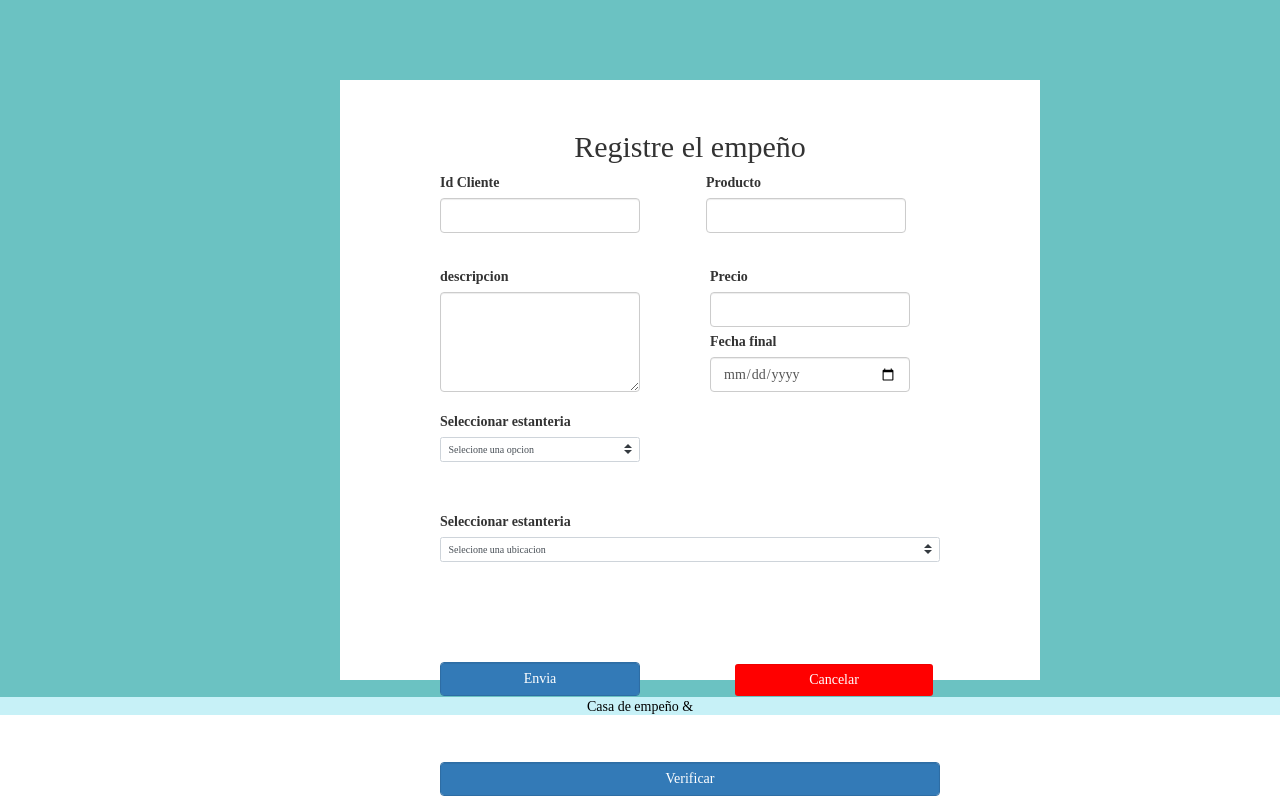
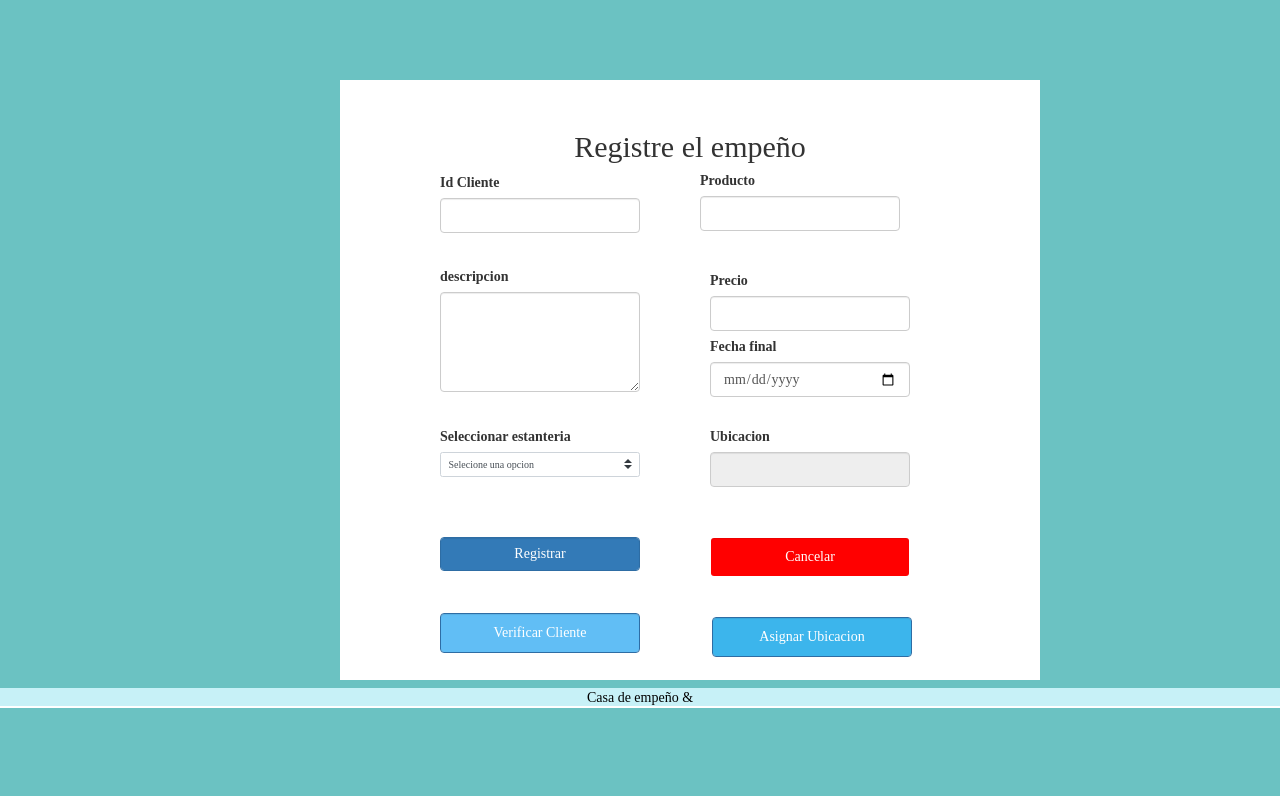
Before and after one commit to Pelsac/casa-empenio, a PHP site: page /vistas/VistaPrincipal.php in a window 1280 px wide. Shown: the part 122-918 px from the top of the page. After the commit the page ends 830 px from the top, so only its background shows below. Run offline with PHP 8.4, Linux system fonts and the light colour scheme; data that the repository does not hold is empty.

Commit message:
Se agrego registra empleado, registrar cliente, registrar empeño

```diff
--- a/css/vistaP.css
+++ b/css/vistaP.css
@@ -58,9 +58,10 @@ header ul a{
     background-color: #fff;
 }
 
-#container .formularioEmpeno form .rol{
-    width: 200px;
-    height: 100px;
+#container .formularioEmpeno form .estanteria{
+    width: 150px;
+    height: 50px;
+
     margin-top: 30px;
 
 
@@ -68,8 +69,8 @@ header ul a{
 
 #container .formularioEmpeno form .producto{
    float: right;
-   margin-top:-94px;
-   padding: 34px;
+   margin-top:-102px;
+   padding: 40px;
 
 }
 
@@ -106,8 +107,24 @@ header ul a{
  #container .formularioEmpeno form .fecha-final{
     width: 100px;
     height: 50px;
-    margin-top:15px;
+    margin-top:20px;
     margin-left: 270px;
+
+ }
+
+
+ #container .formularioEmpeno form .ubicacion{
+    width: 70px;
+    height: 70px;
+    margin-top:-60px;
+    margin-left: 270px;
+
+ }
+ #container .formularioEmpeno form .estanteria{
+     width: 200px;
+    height: 60px;
+    margin-top:40px;
+    margin-left:0px;
 
  }
 
@@ -135,19 +152,38 @@ header ul a{
  #container .formularioEmpeno form .buton{
     width: 200px;
     height: 100px;
-    margin-top: 100px;
+    margin-top: 40px;
+
  }
 
+ #container .formularioEmpeno form #verificar{
+    width: 200px;
+    height: 40px;
+    margin-top: -30px;
+    background-color: rgb(97, 190, 245);
+     color:#fff;
+ }
+ #container .formularioEmpeno form #asignar{
+    width: 200px;
+    height: 40px;
+    float: right;
+    margin-right: 28px;
+    margin-top: -20px;
+    background-color: rgb(60, 181, 236);
+     color:#fff;
+ }
  #container .formularioEmpeno form #cancelar{
 
-     margin-top: 23px;
+     margin-top: 0px;
+     height: 40px;
      float: right;
-     margin-right: -294px;
-     margin-top: 1px;
+     margin-right: -270px;
+
      background-color: red;
      color:#fff;
 
  }
+
 
  footer{
     height: 18px;
--- a/js/funcionesCliente.js
+++ b/js/funcionesCliente.js
@@ -33,6 +33,7 @@ let reg=true;
         .then( data => {
           if(data==='Si'){
             formulario.reset()
+
             mensaje.innerHTML=`<div class="alert alert-danger" >Registro Exitoso</div>`;
             console.log('Datos Insertados');
 
--- a/php/Cliente.php
+++ b/php/Cliente.php
@@ -54,7 +54,7 @@ class Cliente extends Conexion{
         return $matriz;
 
        }else{
-
+         echo json_encode("no");
          return -1;
        }
 
--- a/php/Empleado.php
+++ b/php/Empleado.php
@@ -30,6 +30,7 @@ class Empleado extends Conexion{
         $resultado=$this->conexion->prepare($sql);
 
         $resultado->execute();
+
         return 1;
         } catch(Exception $e){
            die("Error" . $e->getMessage());
@@ -43,7 +44,7 @@ class Empleado extends Conexion{
         try{
         $this->Cedula=$id;
          $matriz = array();
-          $sql="SELECT * FROM `empleado` WHERE cedula = '$this->Cedula'";
+          $sql="SELECT * FROM `empleado` WHERE cedula = BINARY '$this->Cedula'";
           $resultado=$this->conexion->prepare($sql);
           $resultado->execute();
           $numero_registro=$resultado->rowCount();
--- a/php/Usuario.php
+++ b/php/Usuario.php
@@ -70,18 +70,18 @@ class Usuario extends Conexion{
         try{
 
          $matriz = array();
-          $sql="SELECT * FROM `usuario` WHERE username = '$id'";
+          $sql="SELECT * FROM `usuario` WHERE username = BINARY '$id'";
           $resultado=$this->conexion->prepare($sql);
           $resultado->execute();
           $numero_registro=$resultado->rowCount();
           if($numero_registro!=0){
 
               foreach ($this->conexion->query($sql, PDO::FETCH_ASSOC) as $item) $matriz[] = $item;
-              echo json_encode($matriz);
+              echo json_encode("Si");
 
 
           }else{
-            echo json_encode('no');
+            echo json_encode('No');
           }
 
       }catch(Exception $e){
--- a/vistas/VistaPrincipal.php
+++ b/vistas/VistaPrincipal.php
@@ -1,11 +1,10 @@
 <?php
 require_once("../php/autoload.php");
  $oEstanteria= new Estanteria();
- $consult=$oEstanteria->consultarEstanteria();
- $fil=array();
+ $consultE=$oEstanteria->consultarEstanterias();
 
 
- ?>
+  ?>
 
 
 <!DOCTYPE html>
@@ -70,46 +69,47 @@ require_once("../php/autoload.php");
              </div>
              <div class="fecha-final">
                  <label for="fecha">Fecha final</label><br>
-                 <input type="date" class="form-control" id="fecha-final" name="fechafinal">
+                 <input type="date" class="form-control" id="fechafinal" name="fechafinal" >
              </div>
 
-             <div class="rol">
-             <label for="rol">Seleccionar estanteria</label>
+             <div class="estanteria">
+             <label for="estanteria">Seleccionar estanteria</label>
              <style> option{font-size:15px}</style>
-             <select name="rol" id="rol" class="custom-select">
-             <option selected value="">Selecione una opcion</option>
+             <select name="estanteria" id="estanteria" class="custom-select">
+             <option selected value=0>Selecione una opcion</option>
              <?php
-             foreach ($consult as $valores):
-                echo '<option value="'.$valores["id"].'">'.$valores["nombre"].'</option>';
-                endforeach;
+             foreach ($consultE as $valores):
+                $nombre=$valores['nombre'];
+
+                if($nombre!="Ventas" ) {
+
+               echo '<option value="'.$valores["id"].'">'.$valores["nombre"].'</option>';
+
+
+            }
+        endforeach;
+
              ?>
 
              </select>
              </div>
-
-             <div class="fila-colum">
-             <label for="fila-colum">Seleccionar estanteria</label>
-             <style> option{font-size:15px}</style>
-             <select name="fila-colum" id="fila-colum" class="custom-select">
-             <option selected value="">Selecione una ubicacion</option>
-             <?
-               foreach ($fil as $valores):
-                echo '<option value="'.$valores.'">'.$valores["nombre"].'</option>';
-                endforeach;
-             ?>
-
-             </select>
+             <div class="ubicacion">
+             <label for="id">Ubicacion</label><br>
+             <input type="text" class="form-control" id="ubicacion" name="ubicacion" disabled>
              </div>
 
-
             <div class="buton">
-              <button  type="submit" class="btn btn-primary form-control">Envia</button>
+              <button  type="submit" class="btn btn-primary form-control">Registrar</button>
 
 
               <button type="reset" class="btn form-control" id="cancelar">Cancelar</button>
              </div>
 
-             <button class="btn btn-primary  form-control" id="verificar">Verificar</button>
+             <button class="btn btn-primary  form-control" id="verificar">Verificar Cliente</button>
+             <button class="btn btn-primary  form-control" id="asignar">Asignar Ubicacion</button>
+
+
+
          </form>
 
 
@@ -120,7 +120,9 @@ require_once("../php/autoload.php");
     </aside>
 
     <footer><p>Casa de empeño &</p></footer>
-    <script src="../js/funcionesProducto.js"></script>
+    <script src="../js/funcionesProducto.js">
+
+</script>
 
 </body>
 </html>
```
Also changed, not shown: js/funcionesEmpleado.js (+6 -4 lines), js/funcionesProducto.js (+141 -30 lines), php/Estanteria.php (+56 -2 lines), php/PagosEmpenio.php (added, +38 -0 lines), php/Producto.php (added, +68 -0 lines), php/prueba.php (+16 -5 lines).
